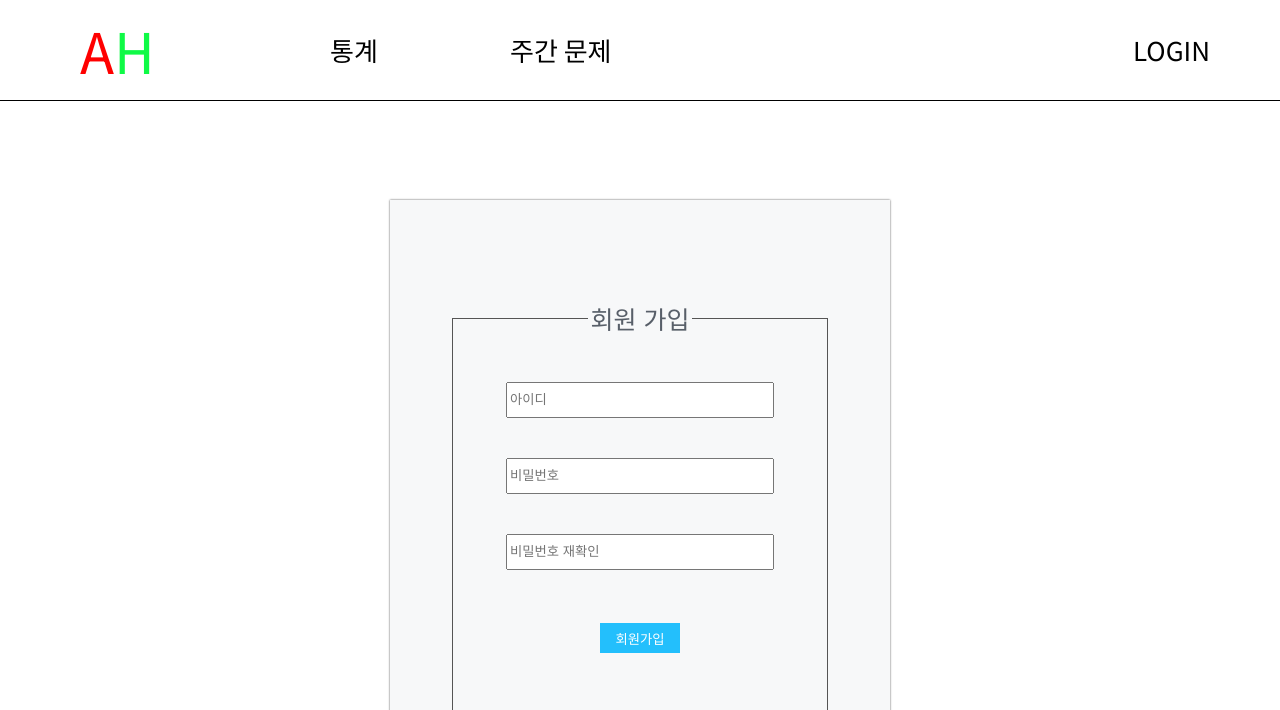
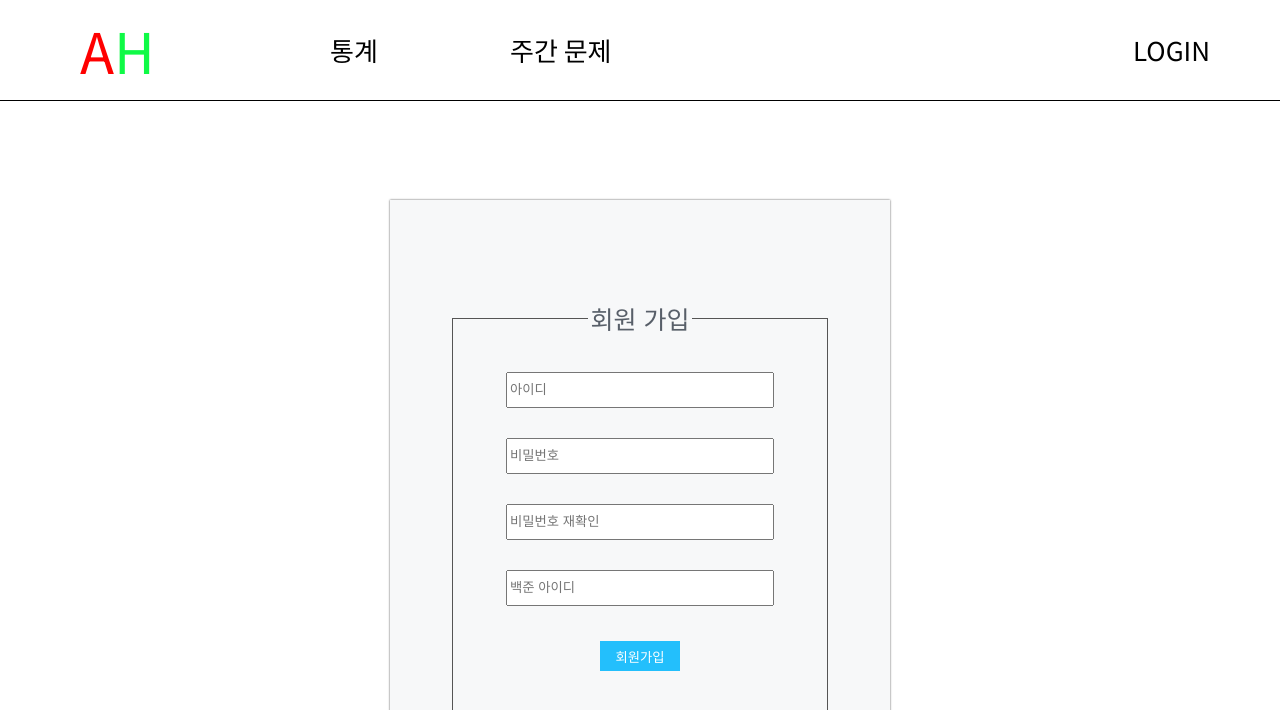
Before and after one commit to DoHi0512/AlgoHelper, a React (Create React App) app: page /register in a window 1280 px wide. Shown: the top 710 px of the page. Built offline with nearby package versions, Linux system fonts and the light colour scheme; no server answers.

Commit message:
2022/08/17

```diff
--- a/src/pages/Login.js
+++ b/src/pages/Login.js
@@ -9,15 +9,20 @@ export default function Login() {
   const navi = useNavigate();
   async function onLogin(e) {
     e.preventDefault();
-    const form = { username: userName, password: pwd };
+    const form = { name: userName, password: pwd };
     const response = await axios.post(
       "http://127.0.0.1:8000/ahapp/login/",
       form
     );
-    localStorage.setItem("token", response.data["token"]);
-    localStorage.setItem("username", userName);
-    console.log("로그인 성공");
-    document.location.href = "/";
+    if (response.data["token"] == "error") {
+      alert("로그인 실패");
+      document.location.href = "/login";
+    } else {
+      localStorage.setItem("token", response.data["token"]);
+      localStorage.setItem("username", userName);
+      alert("로그인 성공");
+      document.location.href = "/";
+    }
   }
   return (
     <>
--- a/src/pages/Register.js
+++ b/src/pages/Register.js
@@ -8,12 +8,14 @@ export default function Register() {
   const [userName, setUserName] = useState("");
   const [passwd, setPasswd] = useState("");
   const [pasawdCheck, setPasswdCheck] = useState("");
+  const [bojid, setBojid] = useState("");
   async function onReg(e) {
     e.preventDefault();
     const form = {
-      username: userName,
+      name: userName,
       password: passwd,
       password2: pasawdCheck,
+      boj_id: bojid,
     };
     const response = axios.post("http://127.0.0.1:8000/ahapp/register/", form);
     alert("회원가입 성공");
@@ -49,6 +51,14 @@ export default function Register() {
                 setPasswdCheck(e.target.value);
               }}
             />
+            <input
+              type="text"
+              className="bojid"
+              placeholder="백준 아이디"
+              onChange={(e) => {
+                setBojid(e.target.value);
+              }}
+            />
             <input type="submit" value="회원가입" className="submit" />
           </fieldset>
         </form>
--- a/src/static/Register.css
+++ b/src/static/Register.css
@@ -24,12 +24,13 @@ legend {
 }
 .id,
 .pwd,
-.pwdCheck {
+.pwdCheck,
+.bojid {
   width: 260px;
   height: 30px;
   margin-left: auto;
   margin-right: auto;
-  margin-top: 40px;
+  margin-top: 30px;
 }
 .submit {
   width: 80px;
```
